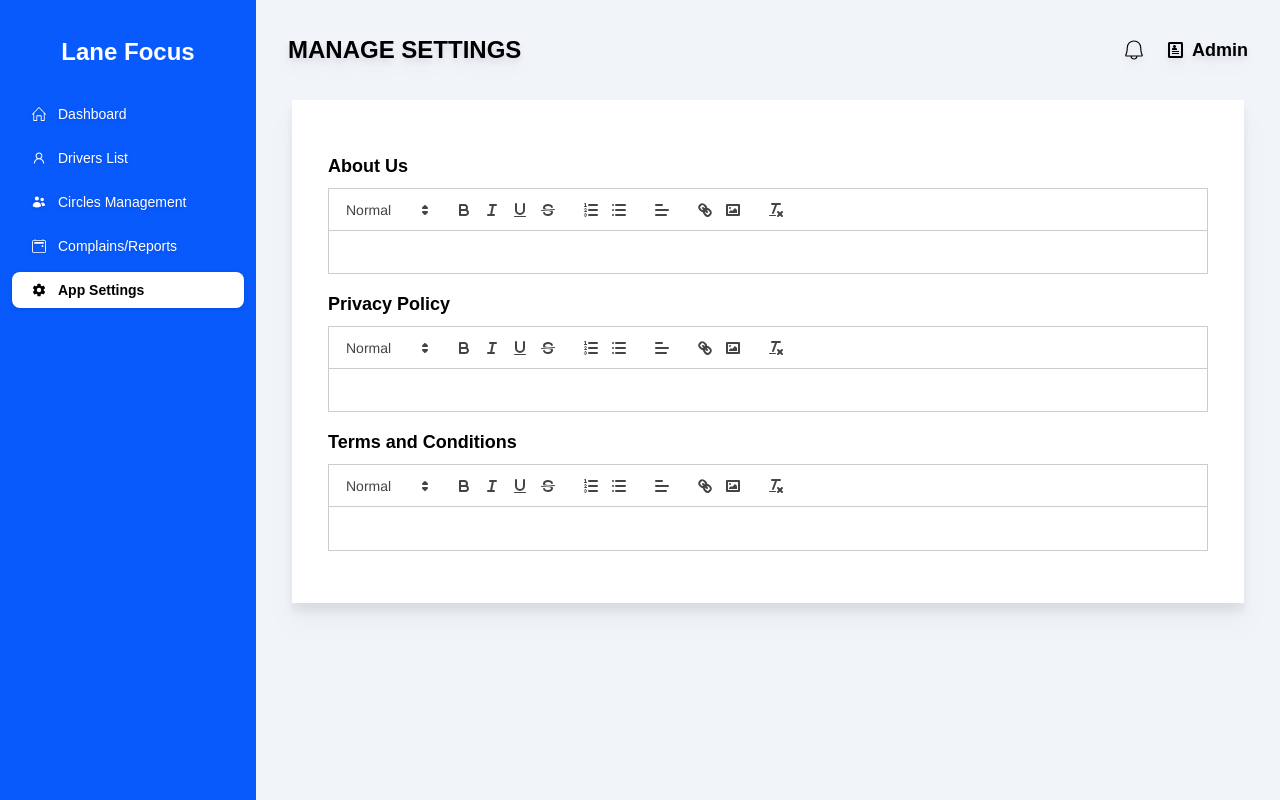
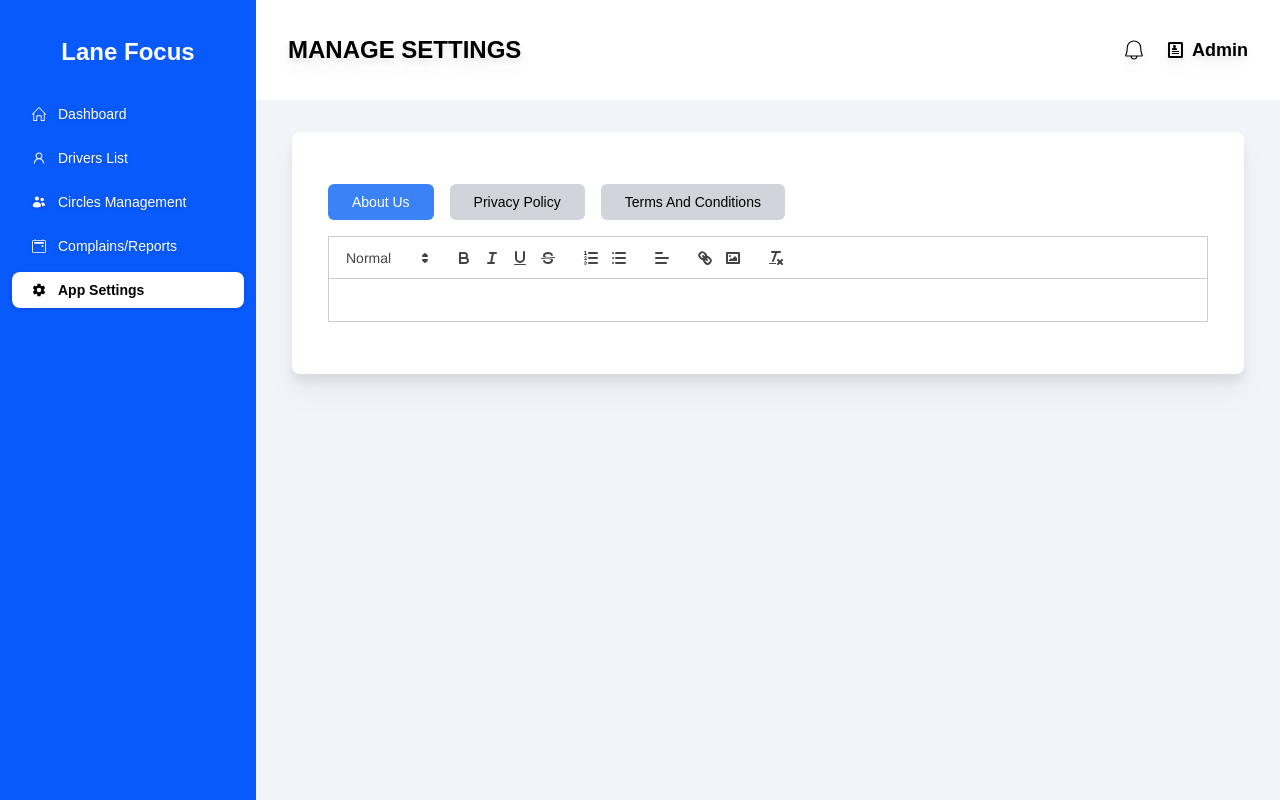
Before and after one commit to creative-intelligence/lane_focus_adminPanel, a React (Vite) app: page /content in a window 1280 px wide. Built offline with nearby package versions, Linux system fonts and the light colour scheme.

Commit message:
commit f

```diff
--- a/src/layouts/partials/header.jsx
+++ b/src/layouts/partials/header.jsx
@@ -10,7 +10,7 @@ export default function Header({ header }) {
   // console.log(users)
   return (
     <div>
-      <div className='bg-background' >
+      <div className='bg-white' >
         <nav className="text-gray-350">
           <div className=" flex flex-wrap items-center justify-between px-4 py-9 sm:p-8">
             <div className="flex items-center drop-shadow-lg">
--- a/src/pages/Complains.jsx
+++ b/src/pages/Complains.jsx
@@ -46,30 +46,34 @@ export default function Complains() {
       <Header header={"Complains/Reports"} />
       <div className="max-w-screen-2xl mx-auto overflow-x-auto drop-shadow-xl">
         <div className="mx-4 sm:mx-9 my-5">
-          <div className="flex justify-between bg-white py-4 px-6 rounded">
-            <div className="relative flex items-center">
+        <div className='flex flex-col w-full bg-white py-3 px-3 rounded-lg sm:w-auto sm:flex-row sm:items-center gap-4'>
+              <div className='relative w-full sm:w-auto'>
+                <div className='absolute inset-y-0 left-0 flex items-center pl-3 pointer-events-none'>
                   <svg
-                className="w-5 h-5 text-gray-500 mr-2"
-                aria-hidden="true"
-                xmlns="http://www.w3.org/2000/svg"
-                fill="none"
-                viewBox="0 0 24 24"
-                stroke="currentColor"
+                    className='w-4 h-4 text-gray-500 dark:text-gray-400'
+                    aria-hidden='true'
+                    xmlns='http://www.w3.org/2000/svg'
+                    fill='none'
+                    viewBox='0 0 20 20'
                   >
                     <path
-                  strokeLinecap="round"
-                  strokeLinejoin="round"
-                  strokeWidth="2"
-                  d="M21 21l-4.5-4.5"
+                      stroke='currentColor'
+                      strokeLinecap='round'
+                      strokeLinejoin='round'
+                      strokeWidth='2'
+                      d='m19 19-4-4m0-7A7 7 0 1 1 1 8a7 7 0 0 1 14 0Z'
                     />
-                <circle cx="10" cy="10" r="8" />
                   </svg>
+                </div>
                 <input
-                type="text"
-                className="block w-full border border-gray-300 rounded py-2 pl-8 pr-4 placeholder-gray-400 focus:outline-none focus:border-blue-500 focus:ring-blue-500"
-                placeholder="Search report..."
+                  type='search'
+                  id='default-search'
+                  className='block w-full px-4 py-2 outline-none pl-10 text-sm text-gray-900 border border-gray-300 rounded-full focus:ring-blue-500 focus:border-blue-500'
+                  placeholder='Search report...'
+                  required
                 />
               </div>
+              {/* <Filterdropdown /> */}
             </div>
 
           <div className="my-5">
--- a/src/pages/Content.jsx
+++ b/src/pages/Content.jsx
@@ -1,22 +1,23 @@
-import React, { useState } from 'react';
-import Header from '../layouts/partials/header';
-import ReactQuill from 'react-quill';
-import 'react-quill/dist/quill.snow.css';
+import React, { useState } from "react";
+import Header from "../layouts/partials/header";
+import ReactQuill from "react-quill";
+import "react-quill/dist/quill.snow.css";
 
 export default function Content() {
-  const [aboutUs, setAboutUs] = useState('');
-  const [privacyPolicy, setPrivacyPolicy] = useState('');
-  const [termsAndConditions, setTermsAndConditions] = useState('');
+  const [activeButton, setActiveButton] = useState("aboutUs");
+  const [aboutUs, setAboutUs] = useState("");
+  const [privacyPolicy, setPrivacyPolicy] = useState("");
+  const [termsAndConditions, setTermsAndConditions] = useState("");
 
   const handleEditorChange = (value, editor) => {
     switch (editor) {
-      case 'aboutUs':
+      case "aboutUs":
         setAboutUs(value);
         break;
-      case 'privacyPolicy':
+      case "privacyPolicy":
         setPrivacyPolicy(value);
         break;
-      case 'termsAndConditions':
+      case "termsAndConditions":
         setTermsAndConditions(value);
         break;
       default:
@@ -26,51 +27,76 @@ export default function Content() {
 
   const modules = {
     toolbar: [
-      [{ 'header': [1, 2, 3, 4, 5, 6, false] }],
-      ['bold', 'italic', 'underline', 'strike'],
-      [{ 'list': 'ordered' }, { 'list': 'bullet' }],
-      [{ 'align': [] }],
-      ['link', 'image'],
-      ['clean']
+      [{ header: [1, 2, 3, 4, 5, 6, false] }],
+      ["bold", "italic", "underline", "strike"],
+      [{ list: "ordered" }, { list: "bullet" }],
+      [{ align: [] }],
+      ["link", "image"],
+      ["clean"],
     ],
-  }
+  };
 
   return (
     <div>
       <Header header={"Manage settings"} />
-      <div className="max-w-screen-2xl lg:mx-9 overflow-x-auto drop-shadow-xl bg-white lg:py-10">
+      <div className="max-w-screen-2xl lg:mx-9 overflow-x-auto drop-shadow-xl rounded-lg lg:my-8 my-4 bg-white lg:py-10">
         <div className="mx-4 sm:mx-9 my-3">
           <div className="space-y-4">
+            <div className="space-x-4">
+              <button
+                className={`rounded-md w-full sm:w-auto text-sm ${
+                  activeButton === "aboutUs" ? "bg-blue-500 text-white" : "bg-gray-300 text-black"
+                } px-6 py-2 font-medium capitalize`}
+                onClick={() => setActiveButton("aboutUs")}
+              >
+                About Us
+              </button>
+              <button
+                className={`rounded-md w-full sm:w-auto text-sm ${
+                  activeButton === "privacyPolicy" ? "bg-blue-500 text-white" : "bg-gray-300 text-black"
+                } px-6 py-2 font-medium capitalize`}
+                onClick={() => setActiveButton("privacyPolicy")}
+              >
+                Privacy Policy
+              </button>
+              <button
+                className={`rounded-md w-full sm:w-auto text-sm ${
+                  activeButton === "termsAndConditions" ? "bg-blue-500 text-white" : "bg-gray-300 text-black"
+                } px-6 py-2 font-medium capitalize`}
+                onClick={() => setActiveButton("termsAndConditions")}
+              >
+                Terms and Conditions
+              </button>
+            </div>
             <div>
-              <h2 className="text-lg font-semibold mb-2">About Us</h2>
+              {activeButton === "aboutUs" && (
                 <ReactQuill
                   theme="snow"
                   value={aboutUs}
-                onChange={(value) => handleEditorChange(value, 'aboutUs')}
+                  onChange={(value) => handleEditorChange(value, "aboutUs")}
                   modules={modules}
                 />
-            </div>
-            <div>
-              <h2 className="text-lg font-semibold mb-2">Privacy Policy</h2>
+              )}
+              {activeButton === "privacyPolicy" && (
                 <ReactQuill
                   theme="snow"
                   value={privacyPolicy}
-                onChange={(value) => handleEditorChange(value, 'privacyPolicy')}
+                  onChange={(value) => handleEditorChange(value, "privacyPolicy")}
                   modules={modules}
                 />
-            </div>
-            <div>
-              <h2 className="text-lg font-semibold mb-2">Terms and Conditions</h2>
+              )}
+              {activeButton === "termsAndConditions" && (
                 <ReactQuill
                   theme="snow"
                   value={termsAndConditions}
-                onChange={(value) => handleEditorChange(value, 'termsAndConditions')}
+                  onChange={(value) => handleEditorChange(value, "termsAndConditions")}
                   modules={modules}
                 />
+              )}
             </div>
           </div>
         </div>
       </div>
     </div>
-  )
+  );
 }
```
Lines whose indentation alone changed are shown as unchanged.
